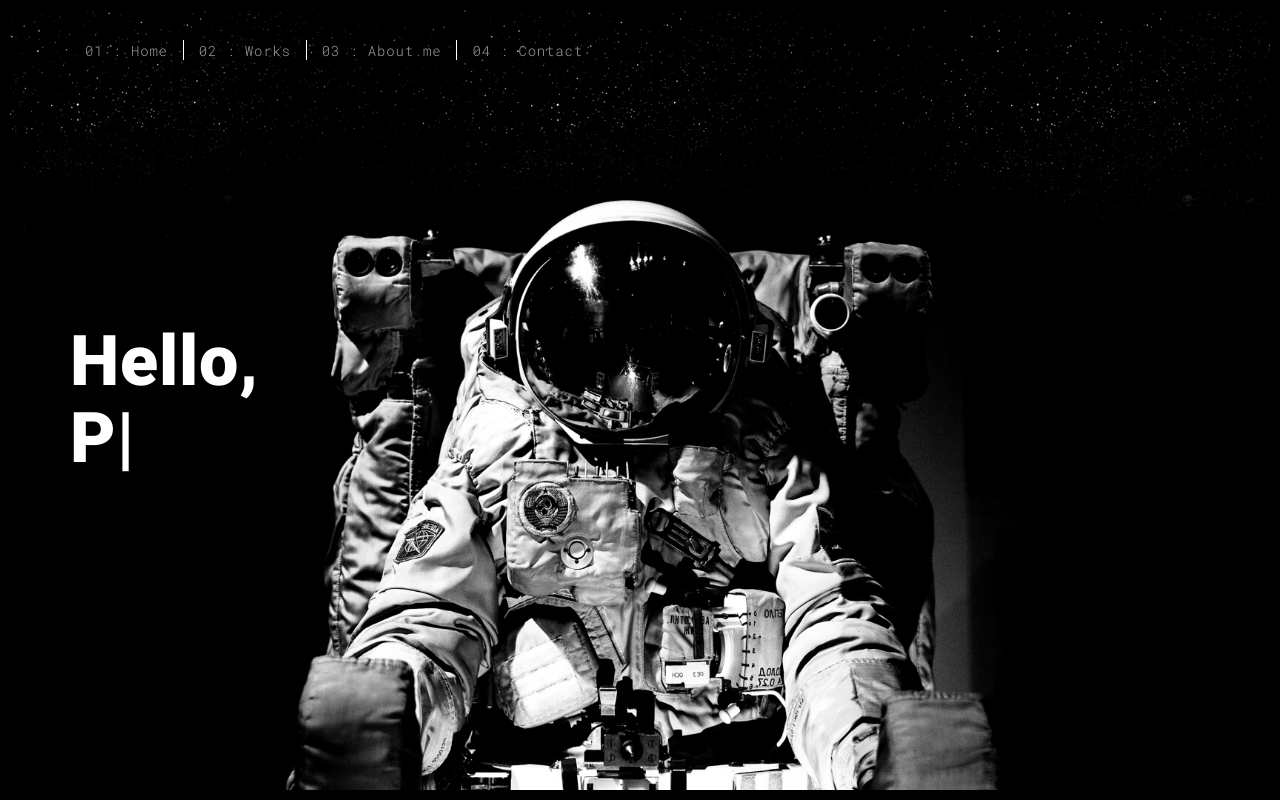
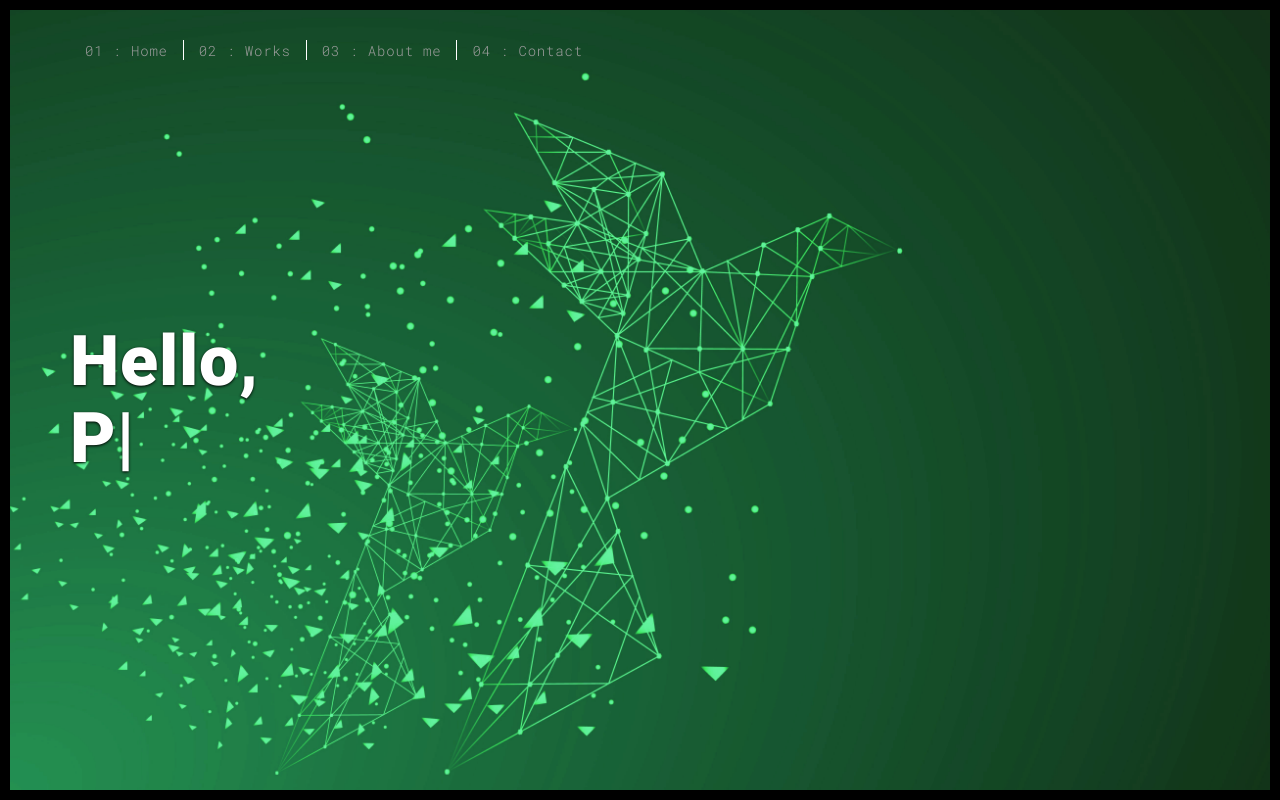
Before and after one commit to MorganEJLA/python-portfolio, a Flask app: page / in a window 1280 px wide. Run offline with Flask 2, Linux system fonts and the light colour scheme; some libraries are stand-ins or nearby versions.

Commit message:
changed background

```diff
--- a/templates/index.html
+++ b/templates/index.html
@@ -57,7 +57,7 @@
     <!-- Add your site or app content here -->
     <div
       class="hero-full-container background-image-container white-text-container"
-      style="background-image: url('./static/assets/images/space.jpg')"
+      style="background-image: url('./static/assets/images/humming-bird-background.jpg')"
     >
       <div class="container">
         <div class="row">
```
Also changed, not shown: static/assets/images/humming-bird-background.jpg (added).
